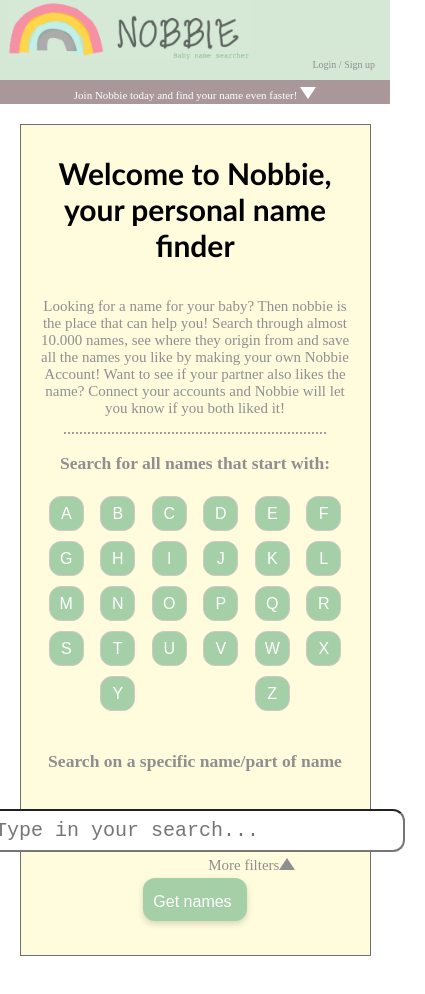
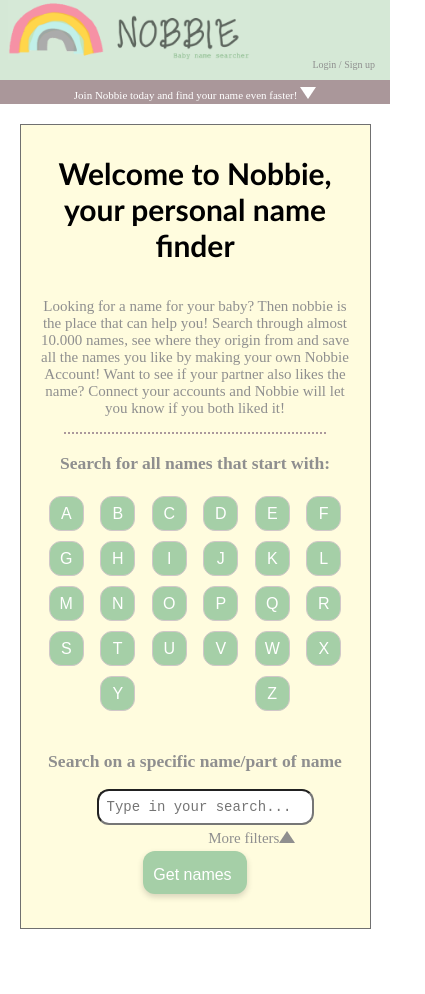
Before and after one commit to berg9477/NOBBIE, a React (Create React App) app: page / in a window 390 px wide. Shown: the top 994 px of the page, 425 px wide, since content can reach past the window. Built offline with nearby package versions, Linux system fonts and the light colour scheme.

Commit message:
last fix for mobile visability

```diff
--- a/src/App.js
+++ b/src/App.js
@@ -19,7 +19,9 @@ class App extends React.Component
     }
 
     handleButtonClick(value) {
+        const overflow = value ? "hidden" : "auto";
         this.setState({displayInlog: value})
+        document.body.style.overflow = overflow;
     }
 
     toggleIsLoggedIn(value) {
--- a/src/component/Search/results/ResultTable.js
+++ b/src/component/Search/results/ResultTable.js
@@ -40,6 +40,8 @@ class ResultTable extends React.Component {
             ])
             this.props.setLoading(false)
             this.setState({displayNameClicked:true})
+            document.body.style.overflow = "hidden";
+
         }catch(error) {
             console.error(error);
         }
@@ -60,6 +62,7 @@ class ResultTable extends React.Component {
 
     handleCloseBTNClick(value) {
         this.setState({displayNameClicked: value})
+        document.body.style.overflow = "auto";
     }
 
 
--- a/src/styles/index.css
+++ b/src/styles/index.css
@@ -6,6 +6,7 @@ body {
   text-align: center;
   color: HSL(0, 0%, 56%);
 }
+
 h1{
   font-family: Calibri;
   font-weight: bold;
--- a/src/styles/main-style.css
+++ b/src/styles/main-style.css
@@ -11,7 +11,6 @@
 #searchPanel{
     width: 73%;
     height: 100%;
-    align-self: center;
     display: flex;
     flex-direction: column;
     justify-content: center;
@@ -119,7 +118,6 @@
     background-color: HSL(0, 0%, 44%);
 }
 
-
 .nameSearch{
     width: 400px;
     border-radius: 12px;
@@ -167,4 +165,20 @@
     #searchPanel {
         width: 100%;
     }
+
+    .nameSearch {
+        width: 100%;
+        font-size: 14px;
+        margin: 0 0 20px 0;
+    }
+
+    .specificSearch{
+
+        font-size: 14px;
+        margin: 10px 0;
+    }
+
+    .lettersWrapper {
+        width: 90%;
+    }
 }
```
